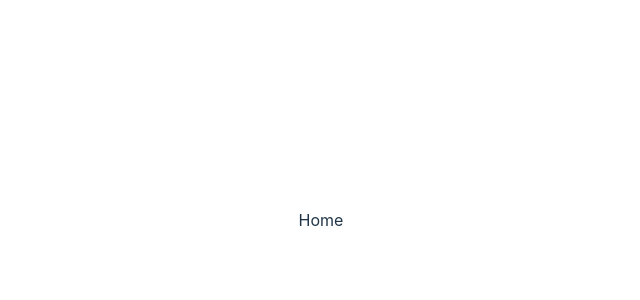
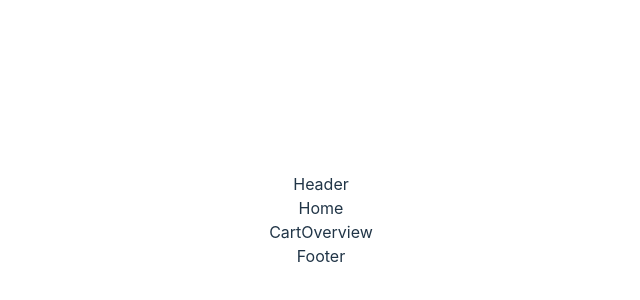
Before and after one commit to Makata1962/shopping-cart-prj, a React (Vite) app: page / in a window 1280 px wide. Shown: the part 180-480 px from the top of the page, without its empty margins (319-959 px from the left). Built offline with nearby package versions, Linux system fonts and the light colour scheme.

Commit message:
added applayout component

```diff
--- a/src/App.tsx
+++ b/src/App.tsx
@@ -5,8 +5,12 @@
 import ProductDetails from './pages/ProductDetails';
 import Cart from './pages/Cart';
 import Favorites from './pages/Favorites';
+import AppLayout from './ui/AppLayout';
 
 const router = createBrowserRouter([
+  {
+    element: <AppLayout />,
+    children: [
       {
         path: '/',
         element: <Home />
@@ -27,6 +31,8 @@
           path:'/favorites',
           element: <Favorites />
         }
+    ]
+  },
 
 ])
 
--- /dev/null
+++ b/src/features/cart/CartOverview.tsx
@@ -0,0 +1,9 @@
+import React from 'react'
+
+function CartOverview() {
+  return (
+    <div>CartOverview</div>
+  )
+}
+
+export default CartOverview
--- /dev/null
+++ b/src/ui/AppLayout.tsx
@@ -0,0 +1,19 @@
+import { Outlet } from 'react-router-dom';
+import CartOverview from '../features/cart/CartOverview';
+import Footer from './Footer';
+import Header from './Header';
+
+function AppLayout() {
+  return (
+    <div>
+      <Header />
+      <main>
+        <Outlet />
+        <CartOverview />
+      </main>
+      <Footer />
+    </div>
+  );
+}
+
+export default AppLayout;
--- /dev/null
+++ b/src/ui/Footer.tsx
@@ -0,0 +1,9 @@
+import React from 'react'
+
+function Footer() {
+  return (
+    <div>Footer</div>
+  )
+}
+
+export default Footer
--- /dev/null
+++ b/src/ui/Header.tsx
@@ -0,0 +1,9 @@
+import React from 'react'
+
+function Header() {
+  return (
+    <div>Header</div>
+  )
+}
+
+export default Header
```
Lines whose indentation alone changed are shown as unchanged.
